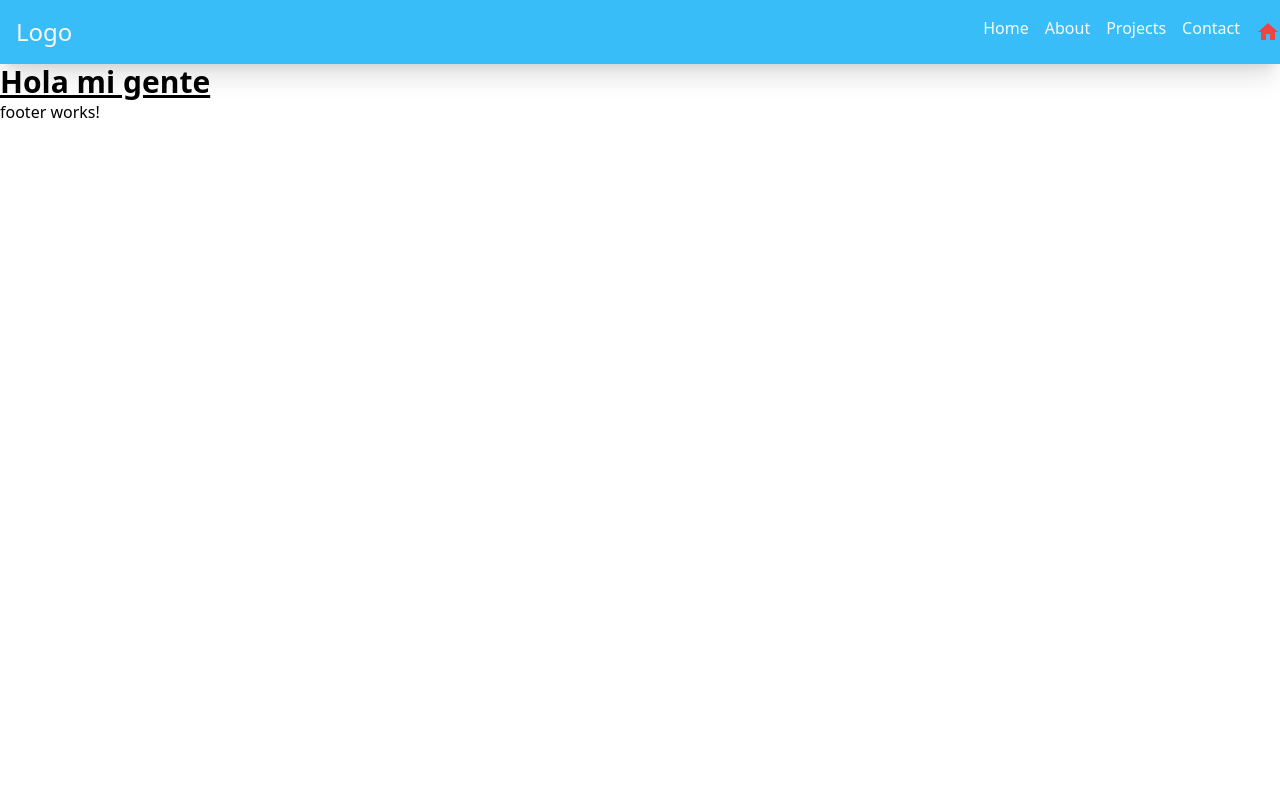
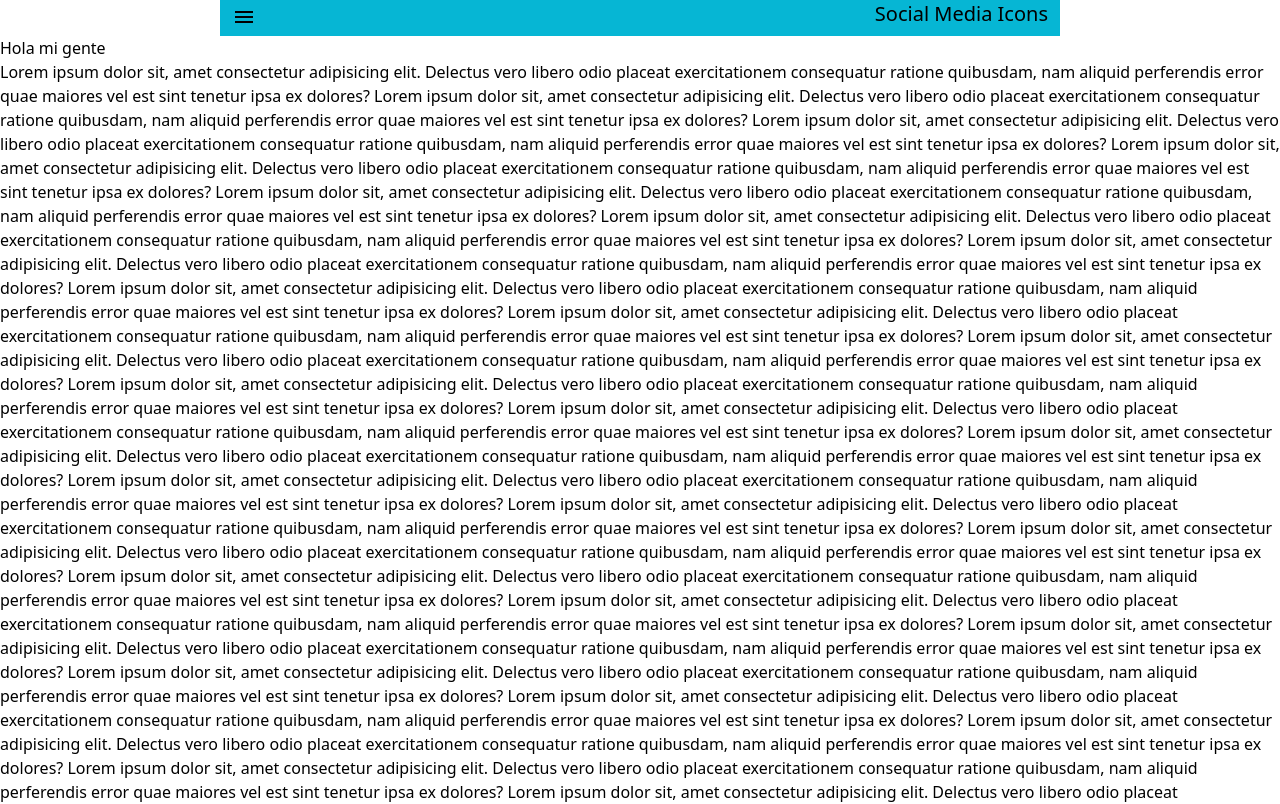
Before and after one commit to realluissamboy/my-personal-portfolio, an Angular app: page / in a window 1280 px wide. Shown: the top 804 px of the page. Built offline with nearby package versions, Linux system fonts and the light colour scheme; what tailwindcss-elevation would draw is missing.

Commit message:
created sticky header and menu bar

```diff
--- a/src/app/app.component.html
+++ b/src/app/app.component.html
@@ -1,3 +1,97 @@
 <app-header></app-header>
-<h1 class="text-3xl font-bold underline">Hola mi gente</h1>
-<app-footer></app-footer>
+<h1>Hola mi gente</h1>
+<div>
+  Lorem ipsum dolor sit, amet consectetur adipisicing elit. Delectus vero libero
+  odio placeat exercitationem consequatur ratione quibusdam, nam aliquid
+  perferendis error quae maiores vel est sint tenetur ipsa ex dolores? Lorem
+  ipsum dolor sit, amet consectetur adipisicing elit. Delectus vero libero odio
+  placeat exercitationem consequatur ratione quibusdam, nam aliquid perferendis
+  error quae maiores vel est sint tenetur ipsa ex dolores? Lorem ipsum dolor
+  sit, amet consectetur adipisicing elit. Delectus vero libero odio placeat
+  exercitationem consequatur ratione quibusdam, nam aliquid perferendis error
+  quae maiores vel est sint tenetur ipsa ex dolores? Lorem ipsum dolor sit, amet
+  consectetur adipisicing elit. Delectus vero libero odio placeat exercitationem
+  consequatur ratione quibusdam, nam aliquid perferendis error quae maiores vel
+  est sint tenetur ipsa ex dolores? Lorem ipsum dolor sit, amet consectetur
+  adipisicing elit. Delectus vero libero odio placeat exercitationem consequatur
+  ratione quibusdam, nam aliquid perferendis error quae maiores vel est sint
+  tenetur ipsa ex dolores? Lorem ipsum dolor sit, amet consectetur adipisicing
+  elit. Delectus vero libero odio placeat exercitationem consequatur ratione
+  quibusdam, nam aliquid perferendis error quae maiores vel est sint tenetur
+  ipsa ex dolores? Lorem ipsum dolor sit, amet consectetur adipisicing elit.
+  Delectus vero libero odio placeat exercitationem consequatur ratione
+  quibusdam, nam aliquid perferendis error quae maiores vel est sint tenetur
+  ipsa ex dolores? Lorem ipsum dolor sit, amet consectetur adipisicing elit.
+  Delectus vero libero odio placeat exercitationem consequatur ratione
+  quibusdam, nam aliquid perferendis error quae maiores vel est sint tenetur
+  ipsa ex dolores? Lorem ipsum dolor sit, amet consectetur adipisicing elit.
+  Delectus vero libero odio placeat exercitationem consequatur ratione
+  quibusdam, nam aliquid perferendis error quae maiores vel est sint tenetur
+  ipsa ex dolores? Lorem ipsum dolor sit, amet consectetur adipisicing elit.
+  Delectus vero libero odio placeat exercitationem consequatur ratione
+  quibusdam, nam aliquid perferendis error quae maiores vel est sint tenetur
+  ipsa ex dolores? Lorem ipsum dolor sit, amet consectetur adipisicing elit.
+  Delectus vero libero odio placeat exercitationem consequatur ratione
+  quibusdam, nam aliquid perferendis error quae maiores vel est sint tenetur
+  ipsa ex dolores? Lorem ipsum dolor sit, amet consectetur adipisicing elit.
+  Delectus vero libero odio placeat exercitationem consequatur ratione
+  quibusdam, nam aliquid perferendis error quae maiores vel est sint tenetur
+  ipsa ex dolores? Lorem ipsum dolor sit, amet consectetur adipisicing elit.
+  Delectus vero libero odio placeat exercitationem consequatur ratione
+  quibusdam, nam aliquid perferendis error quae maiores vel est sint tenetur
+  ipsa ex dolores? Lorem ipsum dolor sit, amet consectetur adipisicing elit.
+  Delectus vero libero odio placeat exercitationem consequatur ratione
+  quibusdam, nam aliquid perferendis error quae maiores vel est sint tenetur
+  ipsa ex dolores? Lorem ipsum dolor sit, amet consectetur adipisicing elit.
+  Delectus vero libero odio placeat exercitationem consequatur ratione
+  quibusdam, nam aliquid perferendis error quae maiores vel est sint tenetur
+  ipsa ex dolores? Lorem ipsum dolor sit, amet consectetur adipisicing elit.
+  Delectus vero libero odio placeat exercitationem consequatur ratione
+  quibusdam, nam aliquid perferendis error quae maiores vel est sint tenetur
+  ipsa ex dolores? Lorem ipsum dolor sit, amet consectetur adipisicing elit.
+  Delectus vero libero odio placeat exercitationem consequatur ratione
+  quibusdam, nam aliquid perferendis error quae maiores vel est sint tenetur
+  ipsa ex dolores? Lorem ipsum dolor sit, amet consectetur adipisicing elit.
+  Delectus vero libero odio placeat exercitationem consequatur ratione
+  quibusdam, nam aliquid perferendis error quae maiores vel est sint tenetur
+  ipsa ex dolores? Lorem ipsum dolor sit, amet consectetur adipisicing elit.
+  Delectus vero libero odio placeat exercitationem consequatur ratione
+  quibusdam, nam aliquid perferendis error quae maiores vel est sint tenetur
+  ipsa ex dolores? Lorem ipsum dolor sit, amet consectetur adipisicing elit.
+  Delectus vero libero odio placeat exercitationem consequatur ratione
+  quibusdam, nam aliquid perferendis error quae maiores vel est sint tenetur
+  ipsa ex dolores? Lorem ipsum dolor sit, amet consectetur adipisicing elit.
+  Delectus vero libero odio placeat exercitationem consequatur ratione
+  quibusdam, nam aliquid perferendis error quae maiores vel est sint tenetur
+  ipsa ex dolores? Lorem ipsum dolor sit, amet consectetur adipisicing elit.
+  Delectus vero libero odio placeat exercitationem consequatur ratione
+  quibusdam, nam aliquid perferendis error quae maiores vel est sint tenetur
+  ipsa ex dolores? Lorem ipsum dolor sit, amet consectetur adipisicing elit.
+  Delectus vero libero odio placeat exercitationem consequatur ratione
+  quibusdam, nam aliquid perferendis error quae maiores vel est sint tenetur
+  ipsa ex dolores? Lorem ipsum dolor sit, amet consectetur adipisicing elit.
+  Delectus vero libero odio placeat exercitationem consequatur ratione
+  quibusdam, nam aliquid perferendis error quae maiores vel est sint tenetur
+  ipsa ex dolores? Lorem ipsum dolor sit, amet consectetur adipisicing elit.
+  Delectus vero libero odio placeat exercitationem consequatur ratione
+  quibusdam, nam aliquid perferendis error quae maiores vel est sint tenetur
+  ipsa ex dolores? Lorem ipsum dolor sit, amet consectetur adipisicing elit.
+  Delectus vero libero odio placeat exercitationem consequatur ratione
+  quibusdam, nam aliquid perferendis error quae maiores vel est sint tenetur
+  ipsa ex dolores? Lorem ipsum dolor sit, amet consectetur adipisicing elit.
+  Delectus vero libero odio placeat exercitationem consequatur ratione
+  quibusdam, nam aliquid perferendis error quae maiores vel est sint tenetur
+  ipsa ex dolores? Lorem ipsum dolor sit, amet consectetur adipisicing elit.
+  Delectus vero libero odio placeat exercitationem consequatur ratione
+  quibusdam, nam aliquid perferendis error quae maiores vel est sint tenetur
+  ipsa ex dolores? Lorem ipsum dolor sit, amet consectetur adipisicing elit.
+  Delectus vero libero odio placeat exercitationem consequatur ratione
+  quibusdam, nam aliquid perferendis error quae maiores vel est sint tenetur
+  ipsa ex dolores? Lorem ipsum dolor sit, amet consectetur adipisicing elit.
+  Delectus vero libero odio placeat exercitationem consequatur ratione
+  quibusdam, nam aliquid perferendis error quae maiores vel est sint tenetur
+  ipsa ex dolores? Lorem ipsum dolor sit, amet consectetur adipisicing elit.
+  Delectus vero libero odio placeat exercitationem consequatur ratione
+  quibusdam, nam aliquid perferendis error quae maiores vel est sint tenetur
+  ipsa ex dolores?
+</div>
--- a/src/app/app.component.ts
+++ b/src/app/app.component.ts
@@ -3,7 +3,7 @@ import { Component } from '@angular/core';
 @Component({
   selector: 'app-root',
   templateUrl: './app.component.html',
-  styleUrls: ['./app.component.css']
+  styleUrls: ['./app.component.css'],
 })
 export class AppComponent {
   title = 'template';
--- a/src/app/footer/footer.component.html
+++ /dev/null
@@ -1 +0,0 @@
-<p>footer works!</p>
--- a/src/app/header/header.component.html
+++ b/src/app/header/header.component.html
@@ -1,16 +1,30 @@
-<header
-  class="bg-sky-400 h-16 text-slate-50 flex flex-wrap justify-between items-center shadow-xl"
->
-  <div class="w-full sm:w-1/3 text-2xl mx-4">
-    <span>Logo</span>
-  </div>
-  <div class="collapse sm:visible w-full sm:w-auto flex flex-wrap">
-    <ul class="flex">
-      <li class="mr-4 hover:shadow-xl">Home</li>
-      <li class="mr-4 hover:shadow-xl">About</li>
-      <li class="mr-4 hover:shadow-xl">Projects</li>
-      <li class="mr-4 hover:shadow-xl">Contact</li>
-      <i class="material-icons text-red-500 text-2xl">home</i>
-    </ul>
+<header class="container mx-auto sticky top-0">
+  <!-- Navbar -->
+  <nav class="relative w-full flex justify-between px-3 bg-cyan-500">
+    <!-- Hamburger Menu -->
+    <a href="#" class="text-3xl z-20" (click)="showHideMenu()">
+      <ng-container *ngIf="!menuVisible; else closeIcon">
+        <i class="material-icons">menu</i>
+      </ng-container>
+      <ng-template #closeIcon>
+        <i class="material-icons">close</i>
+      </ng-template>
+    </a>
+
+    <!-- Navigation -->
+    <div class="capitalize text-xl flex gap-x-10">
+      <a href="#">Social Media Icons</a>
+    </div>
+  </nav>
+
+  <!-- Menu -->
+  <div
+    class="absolute container h-screen bg-gray-400/90 flex flex-col items-center justify-center text-6xl text-white gap-y-7 z-10 scale-x-0 duration-200 origin-left"
+    [ngClass]="{ 'scale-x-0': !menuVisible }"
+  >
+    <a href="#">Home</a>
+    <a href="#">About</a>
+    <a href="#">Portfolio</a>
+    <a href="#">Contact</a>
   </div>
 </header>
--- a/src/app/header/header.component.ts
+++ b/src/app/header/header.component.ts
@@ -2,9 +2,13 @@ import { Component } from '@angular/core';
 
 @Component({
   selector: 'app-header',
-  templateUrl: './header.component.html',
-  styleUrls: ['./header.component.css']
+  templateUrl: 'header.component.html',
+  styleUrls: ['header.component.css'],
 })
 export class HeaderComponent {
+  menuVisible = false;
 
+  showHideMenu() {
+    this.menuVisible = !this.menuVisible;
+  }
 }
--- a/tailwind.config.js
+++ b/tailwind.config.js
@@ -2,6 +2,10 @@
 module.exports = {
   content: ["./src/**/*.{html,ts}"],
   theme: {
+    screens: {
+      medium: "600px",
+      desktop: "840px",
+    },
     extend: {},
   },
   plugins: [require("tailwindcss-elevation")],
```
Also changed, not shown: src/app/app.module.ts (+4 -12 lines), src/app/footer/footer.component.ts (deleted, +0 -10 lines), src/app/footer/footer.component.css (deleted), 1 other file (tests, documents, lock files or other folders).
